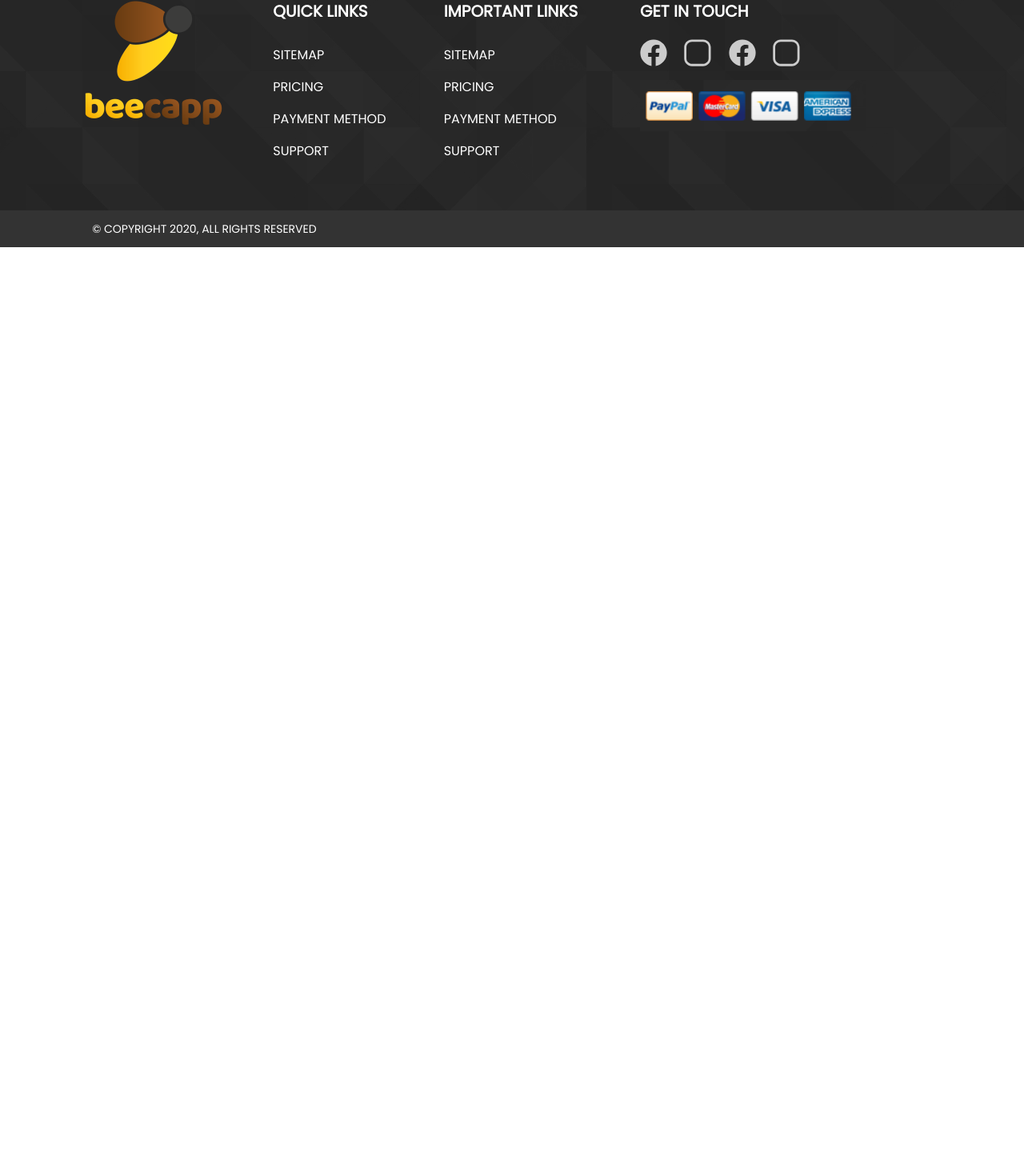
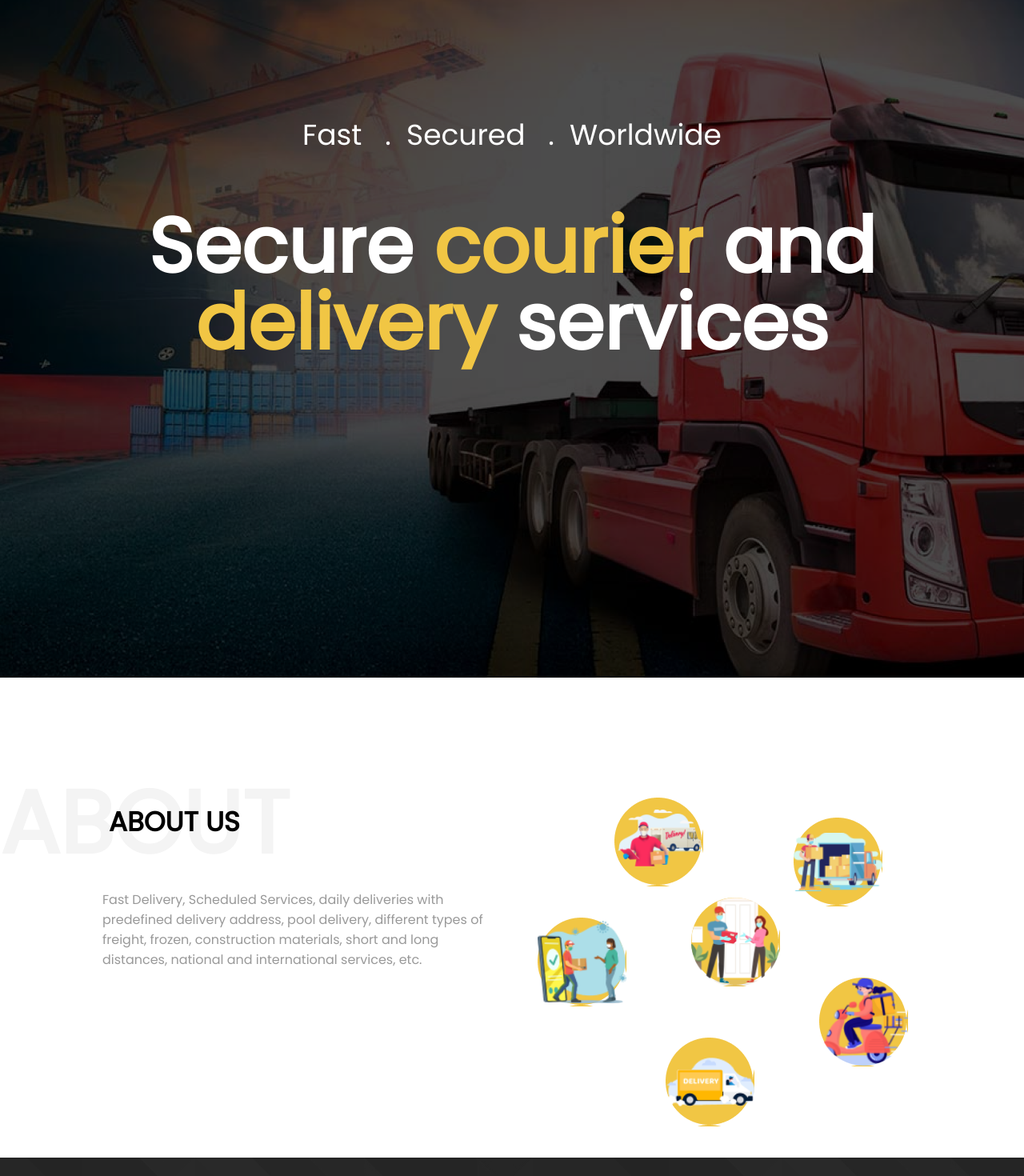
Before and after one commit to asadrazashah/becapp, a React (Create React App) app: page /home in a window 1280 px wide. Shown: the part 193-1663 px from the top of the page at 80% size. Before the commit the page ends 800 px from the top, so only its background shows below. Built offline with nearby package versions, Linux system fonts and the light colour scheme.

Commit message:
added sections to home page

```diff
--- a/src/Routes.tsx
+++ b/src/Routes.tsx
@@ -18,6 +18,7 @@ import TrackOrder from './screens/TrackOrder';
 import PostJob from './screens/PostJob';
 import HowItWorks from './screens/HowItWorks';
 import JobDetails from './screens/JobDetails';
+import Home from "./screens/Home";
 
 function Routes() {
     let auth = true;
@@ -37,7 +38,8 @@ function Routes() {
             {auth && <>
                 <Header />
                 <Switch>
-                    <Route exact path="/" component={AboutUs} />
+                    <Route exact path="/home" component={Home} />
+                    <Route exact path="/home/about" component={AboutUs} />
                     <Route exact path="/home/myjobs" component={MyJobs} />
                     <Route exact path="/home/findwork" component={FindWork} />
                     <Route exact path="/home/saved" component={SavedPosts} />
--- a/src/constants/content.json
+++ b/src/constants/content.json
@@ -7,5 +7,19 @@
   "howitworksOne": "Describe your project and Beecapp will connect you with top talent around the world, or near you.",
   "howitworksTwo": "Our AI matching technology generates a shortlist based on your project needs so you can hire with confidence. ",
   "howitworksThree": "Receive invoices through Beecapp and easily pay for only the work you authorize.",
-  "jobdetails": "Lorem Ipsum is simply dummy text of the printing and typesetting industry. Lorem Ipsum has been the industry's standard dummy text ever since the 1500s, when an unknown printer took a galley of type and scrambled it to make a type specimen book. It has survived not only five centuries, but also the leap into electronic typesetting, remaining essentially unchanged.  Lorem Ipsum is simply dummy text of the printing and typesetting industry. Lorem Ipsum has been the industry's standard dummy text ever since the 1500s, when an unknown printer took a galley of type and scrambled it to make a type specimen book. It has survived not only five centuries, but also the leap into electronic typesetting, remaining essentially unchanged. Lorem Ipsum is simply dummy text of the printing and typesetting industry.  Lorem Ipsum is simply dummy text of the printing and typesetting industry. "
+  "jobdetails": "Lorem Ipsum is simply dummy text of the printing and typesetting industry. Lorem Ipsum has been the industry's standard dummy text ever since the 1500s, when an unknown printer took a galley of type and scrambled it to make a type specimen book. It has survived not only five centuries, but also the leap into electronic typesetting, remaining essentially unchanged.  Lorem Ipsum is simply dummy text of the printing and typesetting industry. Lorem Ipsum has been the industry's standard dummy text ever since the 1500s, when an unknown printer took a galley of type and scrambled it to make a type specimen book. It has survived not only five centuries, but also the leap into electronic typesetting, remaining essentially unchanged. Lorem Ipsum is simply dummy text of the printing and typesetting industry.  Lorem Ipsum is simply dummy text of the printing and typesetting industry. ",
+  "landingHeadingOne": "Fast",
+  "landingHeadingTwo": "Secured",
+  "landingHeadingThree": "Worldwide",
+  "landingHeadingBig": "Secure courier & delivery services",
+  "landingPageMovePackage": "Lets move your package",
+  "landingPageAboutUs": "Fast Delivery, Scheduled Services, daily deliveries with predefined delivery address, pool delivery, different types of freight, frozen, construction materials, short and long distances, national and international services, etc.",
+  "ladningPageHeadingBigTwo": "Get the fastest product delivery",
+  "ladningPageHeadingBigTwoPara": "Industries Mining, Public Transport, FastFood, Small and large businesses, Distributors, Rental Cars, Taxis companies, Messenger companies, Trasnport Business.",
+  "landingPageStepsHeading": "Order",
+  "ladningPageStepPara": "Duis autem vel eum iriur hendrerit in vulputate",
+  "landingPageStepsHeadingTwo": "Wait",
+  "landingPageStepsParaTwo": "Duis autem vel eum iriur hendrerit in vulputate",
+  "landingPageStepsHeadingThree": "Deliver",
+  "landingPageStepsParaThree": "Duis autem vel eum iriur hendrerit in vulputate"
 }
--- /dev/null
+++ b/src/constants/images.ts
@@ -0,0 +1,9 @@
+export default {
+    landingPageOne: require("../assets/landingPage.png"),
+    e1: require("../assets/e1.png"),
+    e2: require("../assets/e2.png"),
+    e3: require("../assets/e3.png"),
+    e4: require("../assets/e4.png"),
+    e5: require("../assets/e5.png"),
+    e6: require("../assets/e6.png"),
+}
--- /dev/null
+++ b/src/screens/Home.tsx
@@ -0,0 +1,35 @@
+import React from "react";
+import { Grid } from "@material-ui/core";
+import HeadingTypography from "../components/HeadingTypography";
+import content from "../constants/content.json";
+import images from "../constants/images";
+import "../styles/screens/home.scss";
+
+const Home: React.FC = () => {
+    return <>
+        <div className="landingImg">
+            <div className="txtHeading"><h4>Fast &nbsp; . &nbsp; </h4><h4>Secured &nbsp; . &nbsp; </h4><h4>Worldwide</h4></div>
+            <h1 className="landingBigHeading">Secure <span>courier</span> and <span>delivery</span> services</h1>
+        </div>
+        <div className="aboutUsLanding">
+            <Grid container>
+                <Grid item xs={12} sm={12} md={6} className="gridAbout">
+                    <HeadingTypography backText="ABOUT" frontText="ABOUT US" />
+                    <div className="contentAbout">
+                        <p>{content.aboutUs}</p>
+                    </div>
+                </Grid>
+                <Grid item xs={12} sm={12} md={6} className="gridEllipse" style={{ height: "500px", padding: "10% 10%" }}>
+                    <span className="ellipse a"><img src={images.e2} alt="ellipse" /></span>
+                    <span className="ellipse b"><img src={images.e4} alt="ellipse" /></span>
+                    <span className="ellipse c"><img src={images.e3} alt="ellipse" /></span>
+                    <span className="ellipse d"><img src={images.e1} alt="ellipse" /></span>
+                    <span className="ellipse e"><img src={images.e6} alt="ellipse" /></span>
+                    <span className="ellipse f"><img src={images.e5} alt="ellipse" /></span>
+                </Grid>
+            </Grid>
+        </div>
+    </>
+}
+
+export default Home;
--- /dev/null
+++ b/src/styles/screens/home.scss
@@ -0,0 +1,34 @@
+.landingImg {
+  background: url("../../assets/landingPage.png");
+  width: 100%;
+  height: 898px;
+  position: relative;
+  background-color: #000;
+  .txtHeading {
+    padding: 15% 10% 0% 10%;
+    color: #fff;
+    display: flex;
+    align-items: center;
+    justify-content: center;
+    h4 {
+      font-style: normal;
+      font-weight: normal;
+      font-size: 36px;
+    }
+  }
+  .landingBigHeading {
+    padding: 5% 10% 0% 10%;
+    font-weight: bold;
+    font-size: 96px;
+    text-align: center;
+    font-style: normal;
+    line-height: 100%;
+    color: #fff;
+    span {
+      color: #f1c644;
+    }
+  }
+}
+.aboutUsLanding {
+  padding-top: 100px;
+}
```
Also changed, not shown: src/assets/landingPage.png (added).
